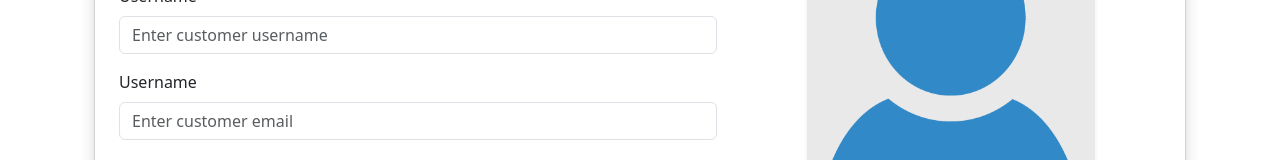
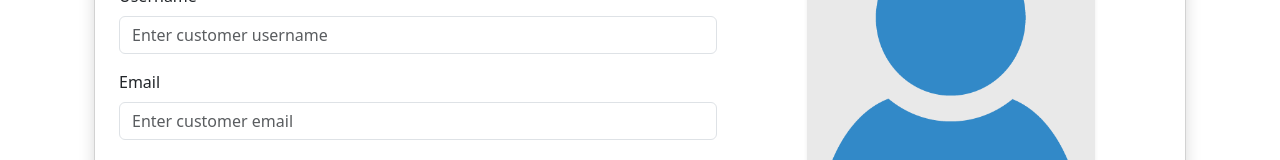
Before and after one commit to Johnstanley1/Midterm_EquipmentRental_Team2, an Angular app in the folder frontend/: page /add-customer in a window 1280 px wide. Shown: the part 322-482 px from the top of the page. Built offline with nearby package versions, Linux system fonts and the light colour scheme; no server answers.

Commit message:
Update label from 'Username' to 'Email' in forms
Changed the label for the email input field from 'Username' to 'Email' in both the create and edit customer screens to improve clarity and accuracy.

```diff
--- a/frontend/src/app/create-customer-screen/create-customer-screen.html
+++ b/frontend/src/app/create-customer-screen/create-customer-screen.html
@@ -36,7 +36,7 @@
               } }
             </div>
             <div class="mb-3">
-              <label for="email" class="form-label">Username</label>
+              <label for="email" class="form-label">Email</label>
               <input type="email" class="form-control" formControlName="_email" placeholder="Enter customer email"/>
               @if (refEmail.invalid && (refEmail.touched || refEmail.dirty)) {
                 @if(refEmail.errors?.['required']) {
--- a/frontend/src/app/edit-customer-screen/edit-customer-screen.html
+++ b/frontend/src/app/edit-customer-screen/edit-customer-screen.html
@@ -36,7 +36,7 @@
               } }
             </div>
             <div class="mb-3">
-              <label for="email" class="form-label">Username</label>
+              <label for="email" class="form-label">Email</label>
               <input type="email" class="form-control" formControlName="email" placeholder="Enter customer email"/>
               @if (refEmail.invalid && (refEmail.touched || refEmail.dirty)) {
                 @if(refEmail.errors?.['required']) {
```
